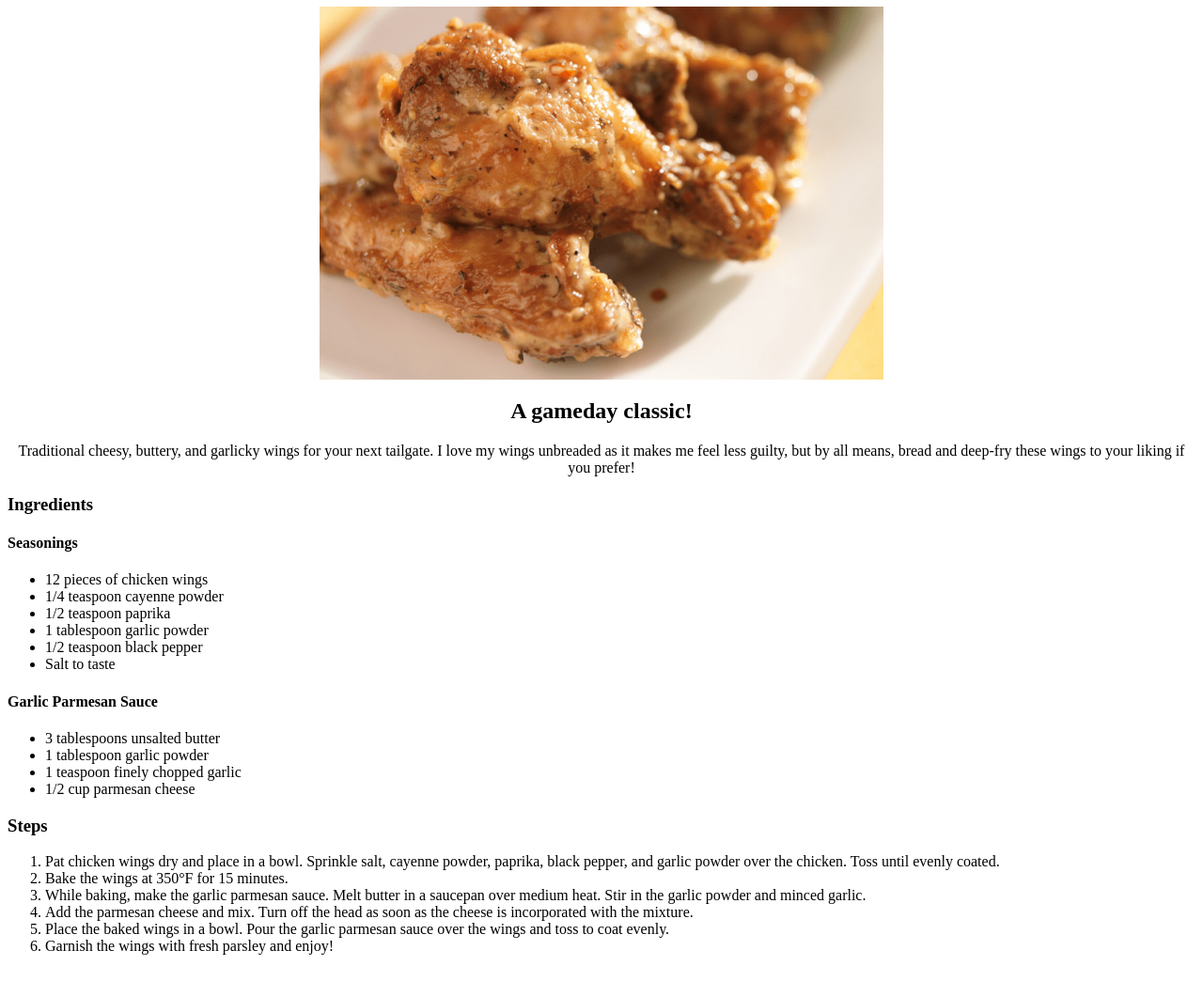
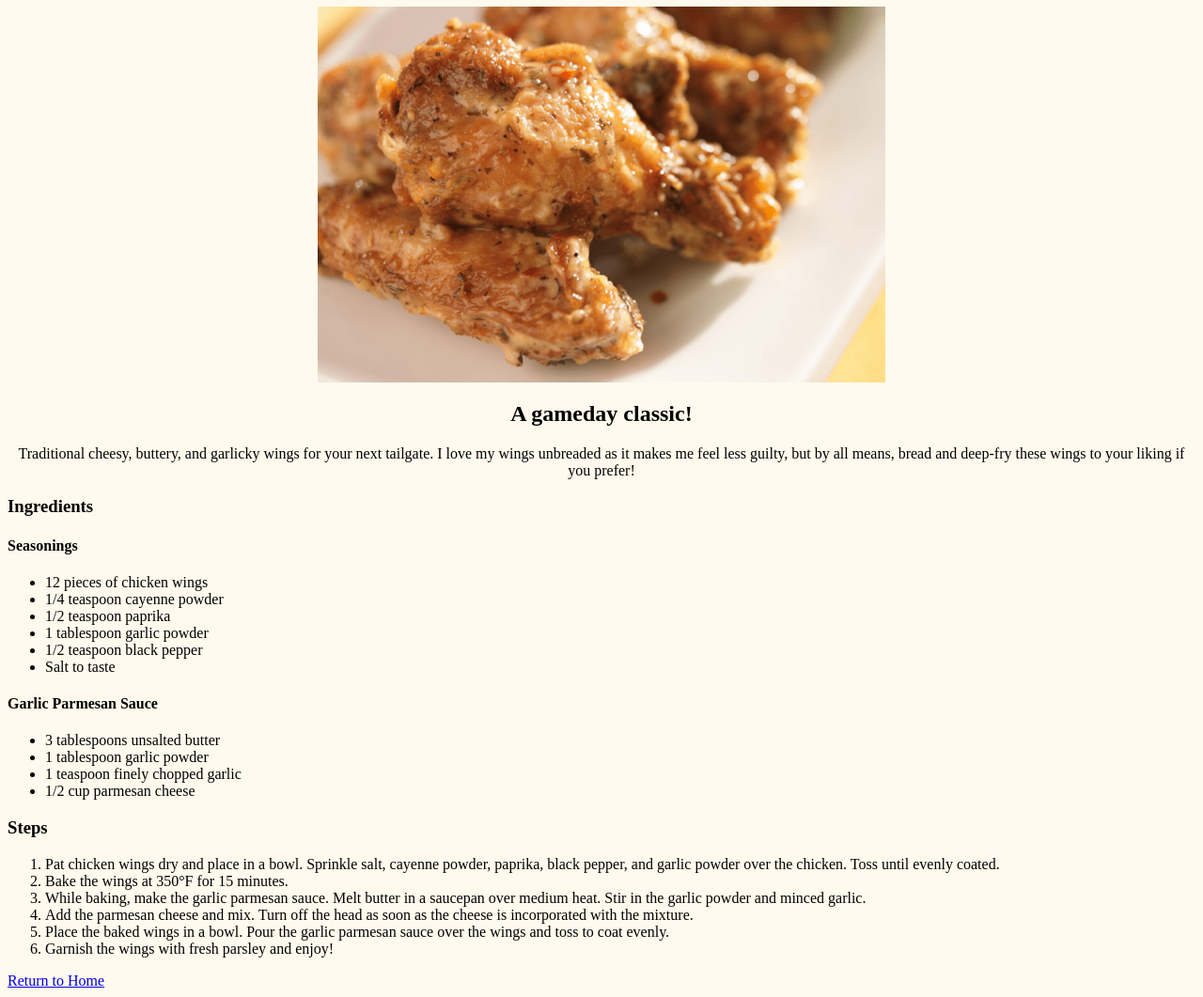
Before and after one commit to stanley-liu/odin-recipes, a plain HTML site: page recipes/wings.html in a window 1280 px wide. Shown: the part 73-1134 px from the top of the page at 94% size. Before the commit the page ends 1105 px from the top, so only its background shows below. Drawn offline with Linux system fonts and the light colour scheme.

Commit message:
Add background color, reorganized image style structure

```diff
--- a/recipes/wings.html
+++ b/recipes/wings.html
@@ -9,7 +9,7 @@
     <body>
         <div class="introduction">
             <h1>Garlic Parmesan Wings</h1>
-            <img src="../images/wings.webp" class="recipeimg" alt="Image of Garlic Parmesan Wings" width="600px">
+            <img src="../images/wings.webp" class="img_recipe" alt="Image of Garlic Parmesan Wings">
             <h2>A gameday classic!</h2>
             <p>Traditional cheesy, buttery, and garlicky wings for your next tailgate. I love my wings unbreaded as it makes me feel less guilty, but by all means, bread and deep-fry these wings to your liking if you prefer!</p>
         </div>
@@ -40,4 +40,7 @@
             <li>Garnish the wings with fresh parsley and enjoy!</li>
         </ol>
     </body>
+    <footer>
+        <a href="../index.html">Return to Home</a>
+    </footer>
 </html>
--- a/styles.css
+++ b/styles.css
@@ -1,9 +1,14 @@
+html {
+    background-color: #FFFAED;
+}
+
 .introduction {
     text-align: center;
 }
 
-.recipeimg {
+.img_recipe {
     display: block;
     margin-left: auto;
     margin-right: auto;
+    height: 400px;
 }
```
Also changed, not shown: recipes/apples.html (+4 -1 lines), recipes/peachcobbler.html (+4 -1 lines).
